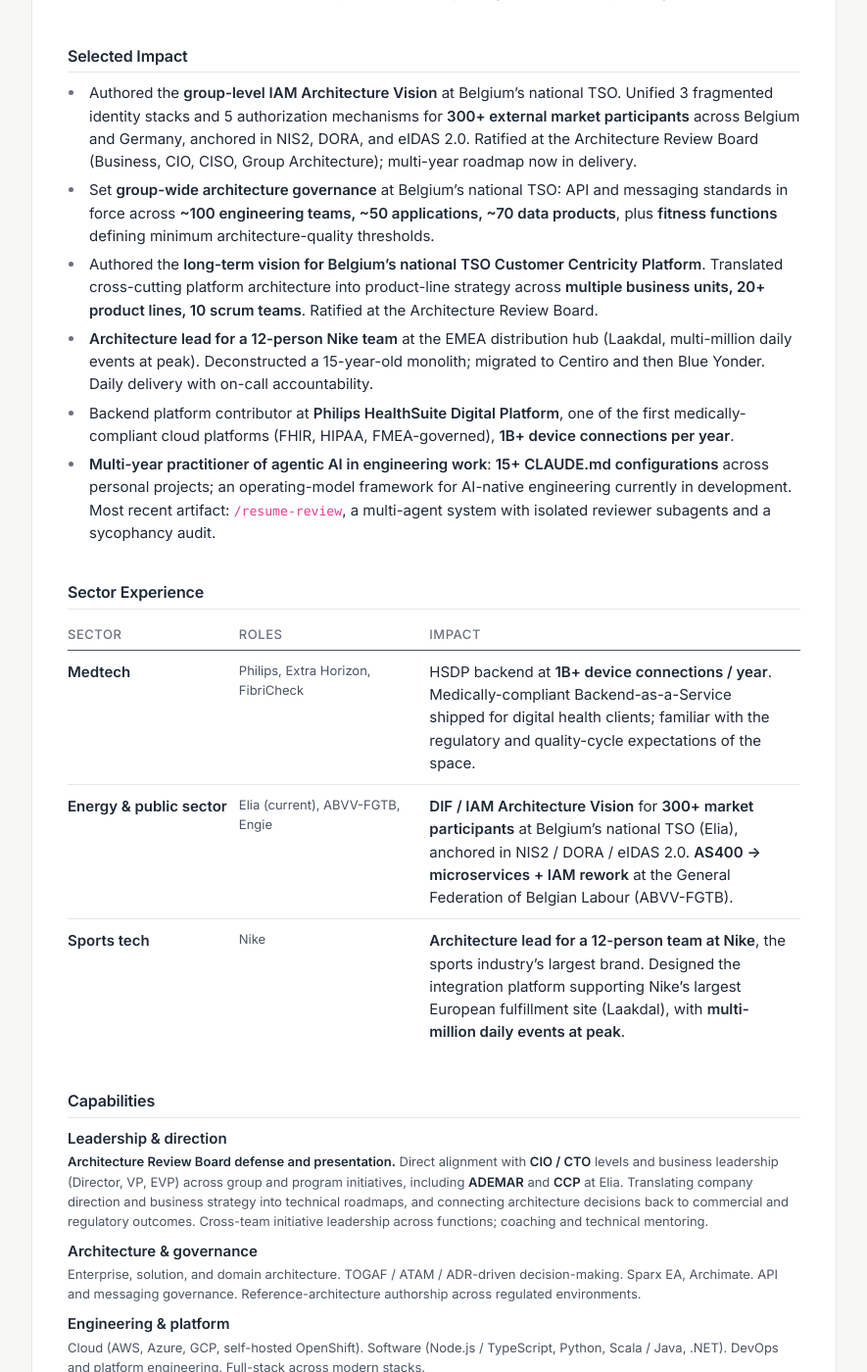
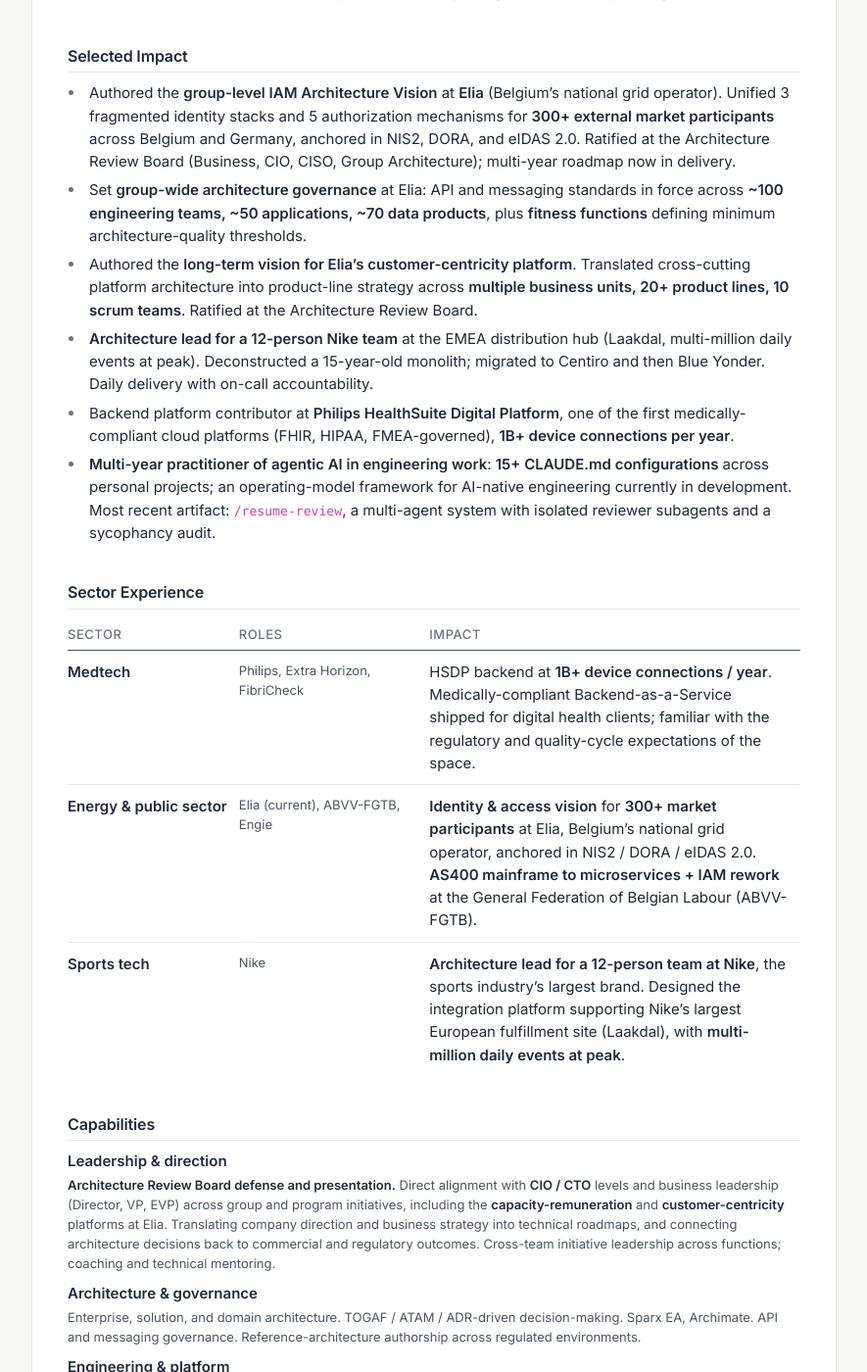
Before and after one commit to romdj/romdj.github.io, a Jekyll site: the page built from index.html, in a window 1280 px wide and 1400 px high, scrolled down 361 px. Shown: the whole window at 98% size, without its empty margins (197-1082 px from the left). Built offline with Jekyll 4.4.1, drawn with Linux system fonts in a browser that asks for light colours; nearby versions of some CDN libraries.

Commit message:
content: replace sector-specific acronyms with plain-English equivalents
Recruiters and non-energy readers were paying a comprehension cost on
TSO, CCP, ADEMAR, DIF every time they appeared. None of them carry
load-bearing meaning a generalist reader needs to recognise.

Selected Impact bullets:
- "Belgium's national TSO" -> "Elia (Belgium's national grid operator)"
  on first mention, then just "Elia" on subsequent
- "Belgium's national TSO Customer Centricity Platform" ->
  "Elia's customer-centricity platform"

Sector Experience (Energy & public sector):
- "DIF / IAM Architecture Vision" -> "Identity & access vision"
- "AS400 -> microservices" -> "AS400 mainframe to microservices" so
  the reader doesn't have to recognise AS400 to parse the move
- "Belgium's national TSO (Elia)" -> "Elia, Belgium's national grid
  operator"

Capabilities (Leadership & direction):
- "ADEMAR and CCP at Elia" -> "the capacity-remuneration and
  customer-centricity platforms at Elia" so the reader gets the
  initiative type rather than the internal codename

```diff
--- a/_data/data.yml
+++ b/_data/data.yml
@@ -92,11 +92,11 @@
   title: Selected Impact
   items:
     - bullet: |
-        Authored the **group-level IAM Architecture Vision** at Belgium's national TSO. Unified 3 fragmented identity stacks and 5 authorization mechanisms for **300+ external market participants** across Belgium and Germany, anchored in NIS2, DORA, and eIDAS 2.0. Ratified at the Architecture Review Board (Business, CIO, CISO, Group Architecture); multi-year roadmap now in delivery.
+        Authored the **group-level IAM Architecture Vision** at **Elia** (Belgium's national grid operator). Unified 3 fragmented identity stacks and 5 authorization mechanisms for **300+ external market participants** across Belgium and Germany, anchored in NIS2, DORA, and eIDAS 2.0. Ratified at the Architecture Review Board (Business, CIO, CISO, Group Architecture); multi-year roadmap now in delivery.
     - bullet: |
-        Set **group-wide architecture governance** at Belgium's national TSO: API and messaging standards in force across **~100 engineering teams, ~50 applications, ~70 data products**, plus **fitness functions** defining minimum architecture-quality thresholds.
+        Set **group-wide architecture governance** at Elia: API and messaging standards in force across **~100 engineering teams, ~50 applications, ~70 data products**, plus **fitness functions** defining minimum architecture-quality thresholds.
     - bullet: |
-        Authored the **long-term vision for Belgium's national TSO Customer Centricity Platform**. Translated cross-cutting platform architecture into product-line strategy across **multiple business units, 20+ product lines, 10 scrum teams**. Ratified at the Architecture Review Board.
+        Authored the **long-term vision for Elia's customer-centricity platform**. Translated cross-cutting platform architecture into product-line strategy across **multiple business units, 20+ product lines, 10 scrum teams**. Ratified at the Architecture Review Board.
     - bullet: |
         **Architecture lead for a 12-person Nike team** at the EMEA distribution hub (Laakdal, multi-million daily events at peak). Deconstructed a 15-year-old monolith; migrated to Centiro and then Blue Yonder. Daily delivery with on-call accountability.
     - bullet: |
@@ -115,7 +115,7 @@
     - sector: Energy &amp; public sector
       roles: Elia (current), ABVV-FGTB, Engie
       impact: |
-        **DIF / IAM Architecture Vision** for **300+ market participants** at Belgium's national TSO (Elia), anchored in NIS2 / DORA / eIDAS 2.0. **AS400 → microservices + IAM rework** at the General Federation of Belgian Labour (ABVV-FGTB).
+        **Identity & access vision** for **300+ market participants** at Elia, Belgium's national grid operator, anchored in NIS2 / DORA / eIDAS 2.0. **AS400 mainframe to microservices + IAM rework** at the General Federation of Belgian Labour (ABVV-FGTB).
     - sector: Sports tech
       roles: Nike
       impact: |
@@ -544,7 +544,7 @@
   groups:
     - name: Leadership &amp; direction
       detail: |
-        **Architecture Review Board defense and presentation.** Direct alignment with **CIO / CTO** levels and business leadership (Director, VP, EVP) across group and program initiatives, including **ADEMAR** and **CCP** at Elia. Translating company direction and business strategy into technical roadmaps, and connecting architecture decisions back to commercial and regulatory outcomes. Cross-team initiative leadership across functions; coaching and technical mentoring.
+        **Architecture Review Board defense and presentation.** Direct alignment with **CIO / CTO** levels and business leadership (Director, VP, EVP) across group and program initiatives, including the **capacity-remuneration** and **customer-centricity** platforms at Elia. Translating company direction and business strategy into technical roadmaps, and connecting architecture decisions back to commercial and regulatory outcomes. Cross-team initiative leadership across functions; coaching and technical mentoring.
     - name: Architecture &amp; governance
       detail: |
         Enterprise, solution, and domain architecture. TOGAF / ATAM / ADR-driven decision-making. Sparx EA, Archimate. API and messaging governance. Reference-architecture authorship across regulated environments.
```
